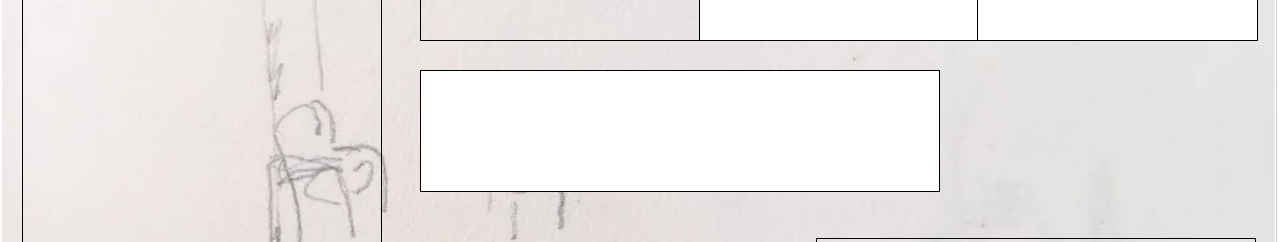
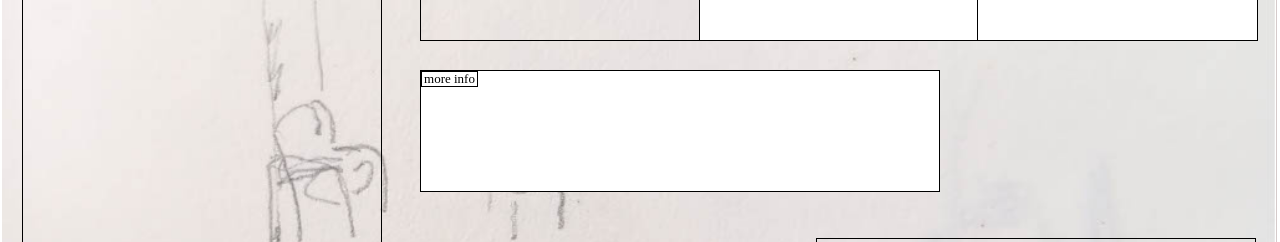
Before and after one commit to charles-tyra/portfolio, a React (Create React App) app: page / in a window 1280 px wide. Shown: the part 388-630 px from the top of the page. Built offline with nearby package versions, Linux system fonts and the light colour scheme; a web font is replaced by a local one.

Commit message:
Description Div creation. Used to describe projects and their purpose.

```diff
--- a/src/App.css
+++ b/src/App.css
@@ -210,19 +210,6 @@ table {
   border: 1px solid black;
 }
 
-#placeholder4 {
-  position: absolute;
-
-  margin-top: calc(1150% / 36);
-  margin-left: calc(2100% / 64);
-
-  height: calc(600% / 36);
-  width: calc(2600% / 64);
-
-  background: white;
-  border: 1px solid black;
-}
-
 #statement-container {
   position: absolute;
   display: flex;
--- a/src/App.js
+++ b/src/App.js
@@ -57,10 +57,10 @@ function App() {
           <Hoverable iD={'resume-div'} textBox={'resume'}/> {/*corresponding image: iMG={resumeImg} */}
           <Hoverable iD={'projects-div'} textBox={'projects'}/> {/*corresponding image: iMG={resumeImg} */}
           <Hoverable iD={'philosophy-div'} textBox={'philosophy'} />
+          <Hoverable iD={'description-div'} textBox={'more info'} />
 
           <div id='placeholder2' />
           <div id='placeholder3' />
-          <div id='placeholder4' />
         </div>
       </div>
 
--- /dev/null
+++ b/src/components/Hoverable/DescriptionDiv/DescriptionDiv.css
@@ -0,0 +1,12 @@
+#description-div {
+   position: absolute;
+
+   margin-top: calc(1150% / 36);
+   margin-left: calc(2100% / 64);
+
+   height: calc(600% / 36);
+   width: calc(2600% / 64);
+
+   background: white;
+   border: 1px solid black;
+}
--- /dev/null
+++ b/src/components/Hoverable/DescriptionDiv/index.js
@@ -0,0 +1,13 @@
+import React from "react";
+import './DescriptionDiv.css';
+
+function DescriptionDiv() {
+
+   return(
+      <>
+         <div />
+      </>
+   )
+}
+
+export default DescriptionDiv;
--- a/src/components/Hoverable/index.js
+++ b/src/components/Hoverable/index.js
@@ -4,6 +4,7 @@ import './Hoverable.css';
 import ResumeDiv from "./ResumeDiv";
 import PhilosophyDiv from "./PhilosophyDiv";
 import ProjectsDiv from "./ProjectsDiv";
+import DescriptionDiv from "./DescriptionDiv";
 
 function Hoverable({iD, iMG, textBox}) {
    let [clicked, setClicked] = useState(false);
@@ -32,6 +33,12 @@ function Hoverable({iD, iMG, textBox}) {
             :
                null
          }
+         {clicked && iD === 'description-div'
+            ?
+               <DescriptionDiv />
+            :
+               null
+         }
          {!clicked
             ?
                <div className="hoverable">
```
